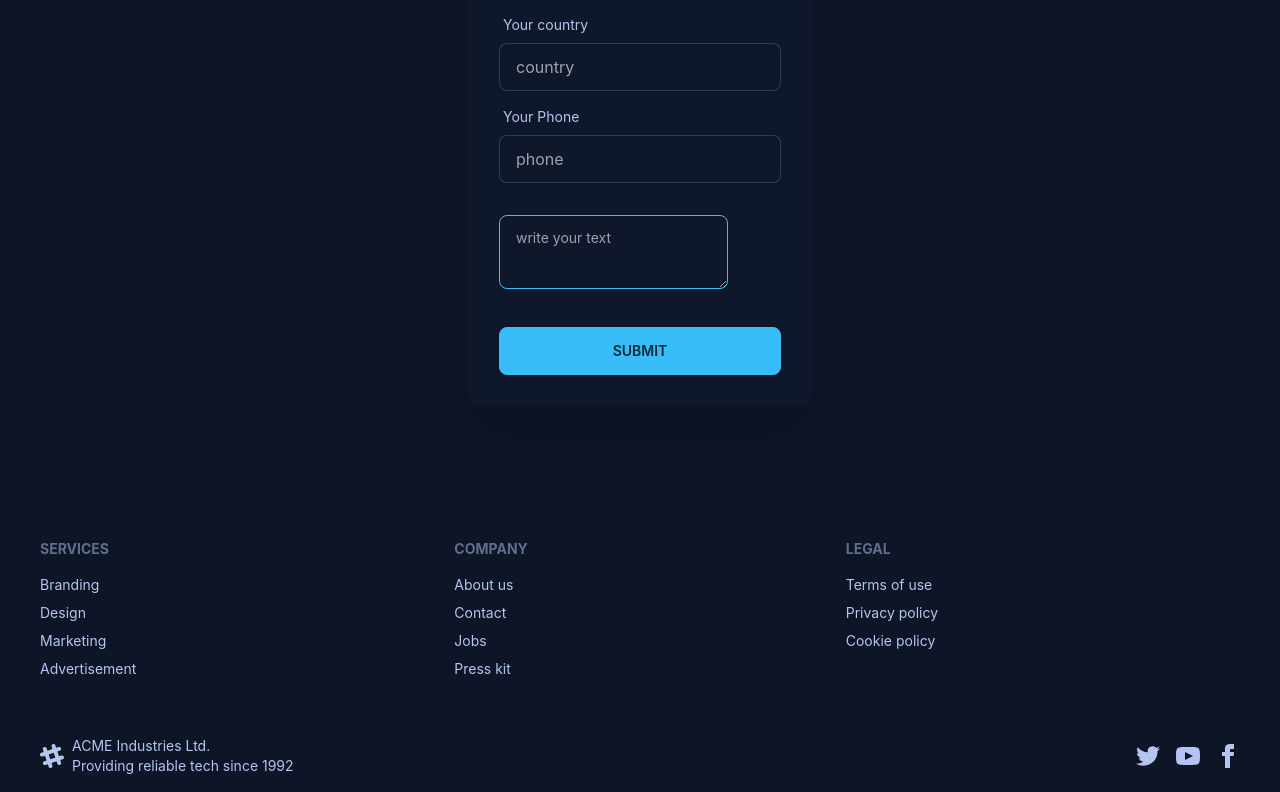
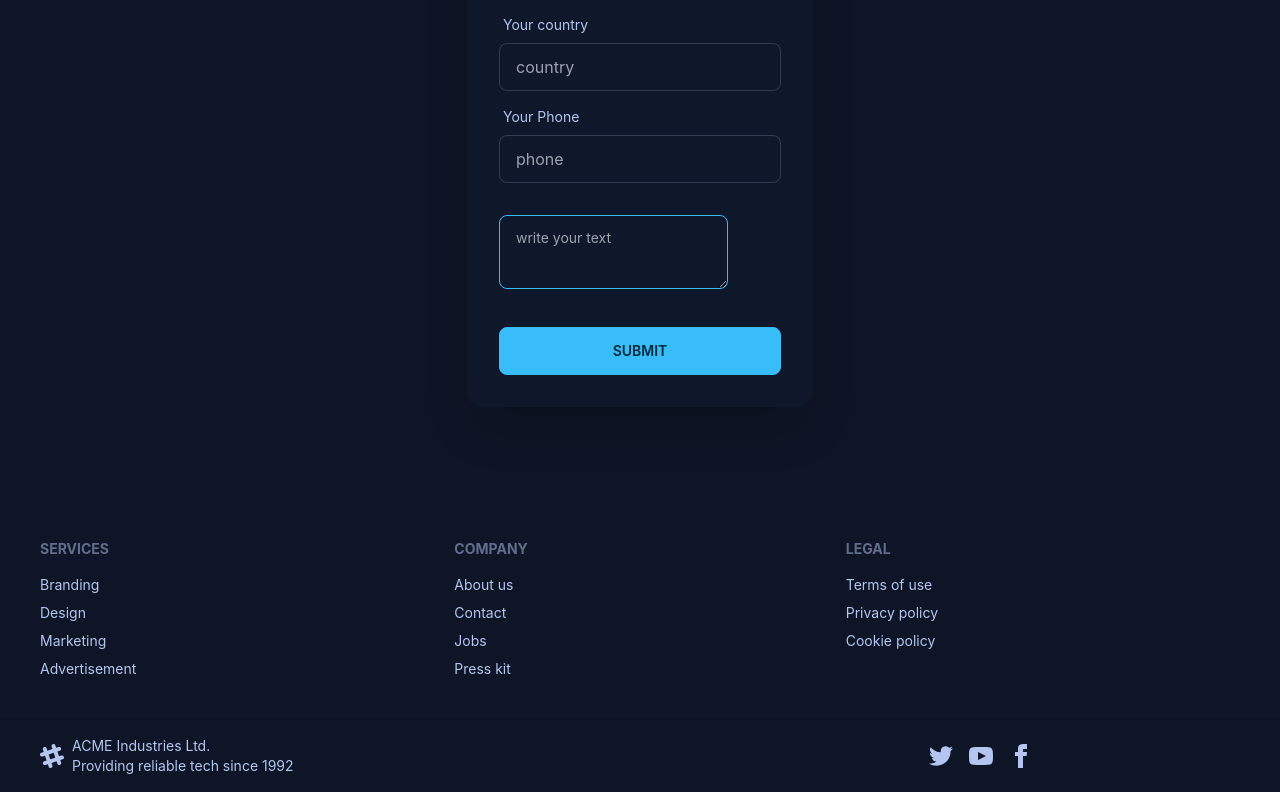
Before and after one commit to Abrahon/my-used-laptop-clients-repo, a React (Create React App) app: page / in a window 1280 px wide. Shown: the part 1225-2017 px from the top of the page. Built offline with nearby package versions, Linux system fonts and the light colour scheme.

Commit message:
added footer

```diff
--- a/src/Pages/Shared/Footer/Footer.js
+++ b/src/Pages/Shared/Footer/Footer.js
@@ -30,7 +30,7 @@ const Footer = () => {
                     <svg width="24" height="24" viewBox="0 0 24 24" xmlns="http://www.w3.org/2000/svg" fillRule="evenodd" clipRule="evenodd" className="fill-current"><path d="M22.672 15.226l-2.432.811.841 2.515c.33 1.019-.209 2.127-1.23 2.456-1.15.325-2.148-.321-2.463-1.226l-.84-2.518-5.013 1.677.84 2.517c.391 1.203-.434 2.542-1.831 2.542-.88 0-1.601-.564-1.86-1.314l-.842-2.516-2.431.809c-1.135.328-2.145-.317-2.463-1.229-.329-1.018.211-2.127 1.231-2.456l2.432-.809-1.621-4.823-2.432.808c-1.355.384-2.558-.59-2.558-1.839 0-.817.509-1.582 1.327-1.846l2.433-.809-.842-2.515c-.33-1.02.211-2.129 1.232-2.458 1.02-.329 2.13.209 2.461 1.229l.842 2.515 5.011-1.677-.839-2.517c-.403-1.238.484-2.553 1.843-2.553.819 0 1.585.509 1.85 1.326l.841 2.517 2.431-.81c1.02-.33 2.131.211 2.461 1.229.332 1.018-.21 2.126-1.23 2.456l-2.433.809 1.622 4.823 2.433-.809c1.242-.401 2.557.484 2.557 1.838 0 .819-.51 1.583-1.328 1.847m-8.992-6.428l-5.01 1.675 1.619 4.828 5.011-1.674-1.62-4.829z"></path></svg>
                     <p>ACME Industries Ltd. <br />Providing reliable tech since 1992</p>
                 </div>
-                <div className="md:place-self-center md:justify-self-end">
+                <div className="md:place-self-center md:justify-self-center">
                     <div className="grid grid-flow-col gap-4">
                         <a><svg xmlns="http://www.w3.org/2000/svg" width="24" height="24" viewBox="0 0 24 24" className="fill-current"><path d="M24 4.557c-.883.392-1.832.656-2.828.775 1.017-.609 1.798-1.574 2.165-2.724-.951.564-2.005.974-3.127 1.195-.897-.957-2.178-1.555-3.594-1.555-3.179 0-5.515 2.966-4.797 6.045-4.091-.205-7.719-2.165-10.148-5.144-1.29 2.213-.669 5.108 1.523 6.574-.806-.026-1.566-.247-2.229-.616-.054 2.281 1.581 4.415 3.949 4.89-.693.188-1.452.232-2.224.084.626 1.956 2.444 3.379 4.6 3.419-2.07 1.623-4.678 2.348-7.29 2.04 2.179 1.397 4.768 2.212 7.548 2.212 9.142 0 14.307-7.721 13.995-14.646.962-.695 1.797-1.562 2.457-2.549z"></path></svg></a>
                         <a><svg xmlns="http://www.w3.org/2000/svg" width="24" height="24" viewBox="0 0 24 24" className="fill-current"><path d="M19.615 3.184c-3.604-.246-11.631-.245-15.23 0-3.897.266-4.356 2.62-4.385 8.816.029 6.185.484 8.549 4.385 8.816 3.6.245 11.626.246 15.23 0 3.897-.266 4.356-2.62 4.385-8.816-.029-6.185-.484-8.549-4.385-8.816zm-10.615 12.816v-8l8 3.993-8 4.007z"></path></svg></a>
```
